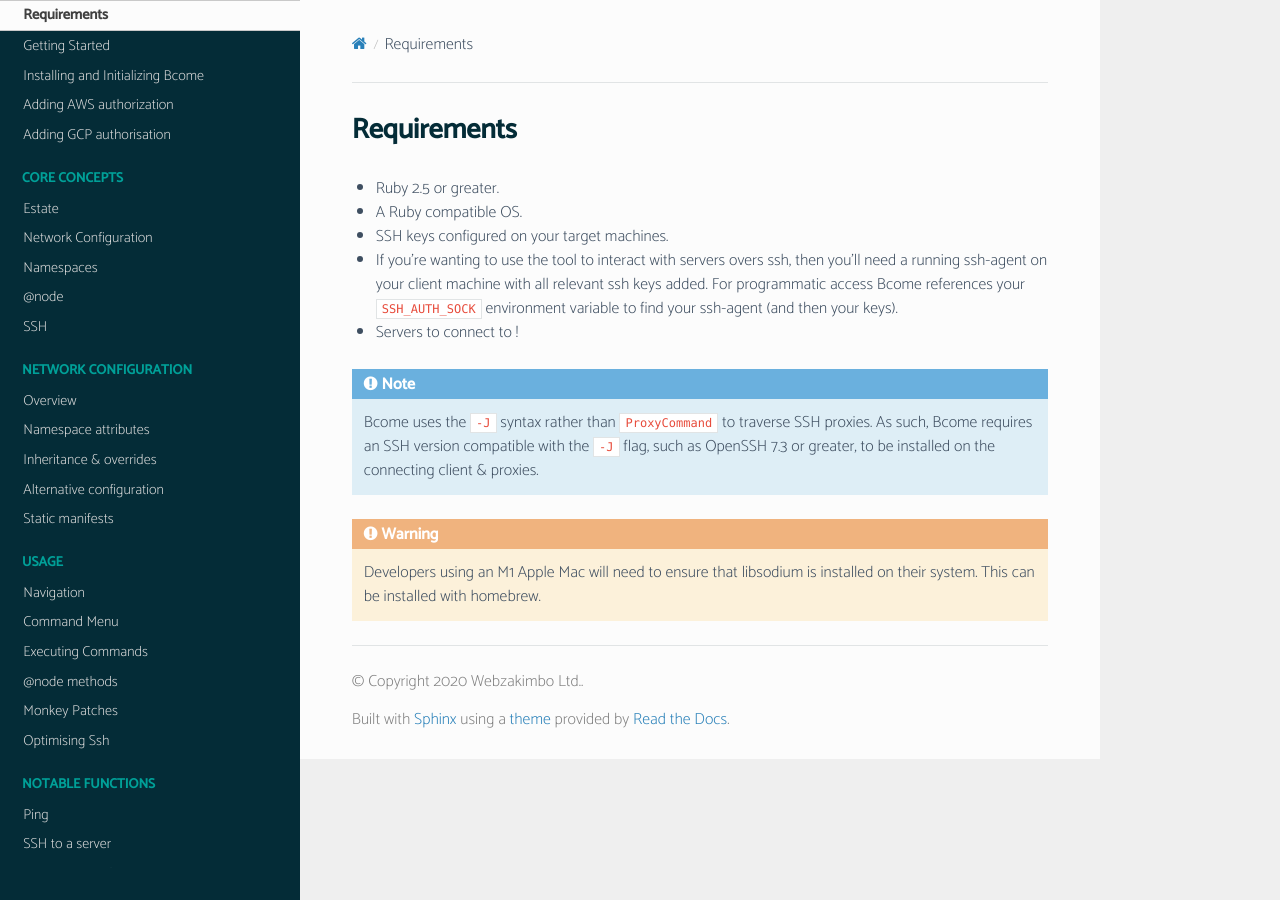
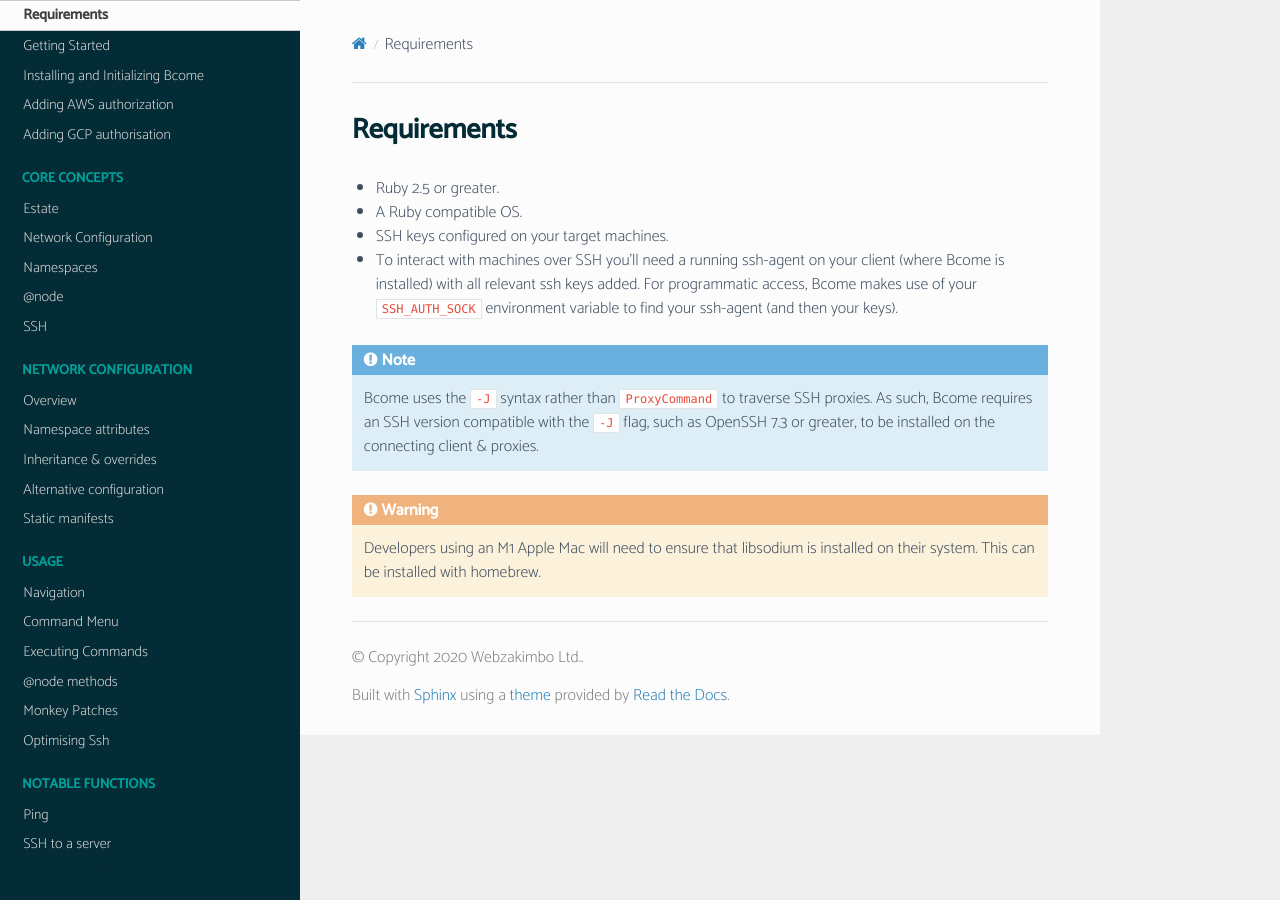
Before and after one commit to webzakimbo/bcome-read-the-docs, a Sphinx documentation site: the page built from docs/source/getting-started/requirements.rst, in a window 1280 px wide. Built offline with Sphinx 7.4.7 and the Read the Docs theme 2.0.0, drawn with Linux system fonts in a browser that asks for light colours; pages that are not in the unit, such as notebooks, are missing from menus.

Commit message:
More changes to requirements

```diff
--- a/docs/source/getting-started/requirements.rst
+++ b/docs/source/getting-started/requirements.rst
@@ -11,9 +11,7 @@ Requirements
 
 - SSH keys configured on your target machines.
 
-- If you're wanting to use the tool to interact with servers overs ssh, then you'll need a running ssh-agent on your client machine with all relevant ssh keys added. For programmatic access Bcome references your ``SSH_AUTH_SOCK`` environment variable to find your ssh-agent (and then your keys).
-
-- Servers to connect to !
+- To interact with machines over SSH you'll need a running ssh-agent on your client (where Bcome is installed) with all relevant ssh keys added.  For programmatic access, Bcome makes use of your ``SSH_AUTH_SOCK`` environment variable to find your ssh-agent (and then your keys).
 
 .. include:: ssh-version-requirement-note.rst
 
```
